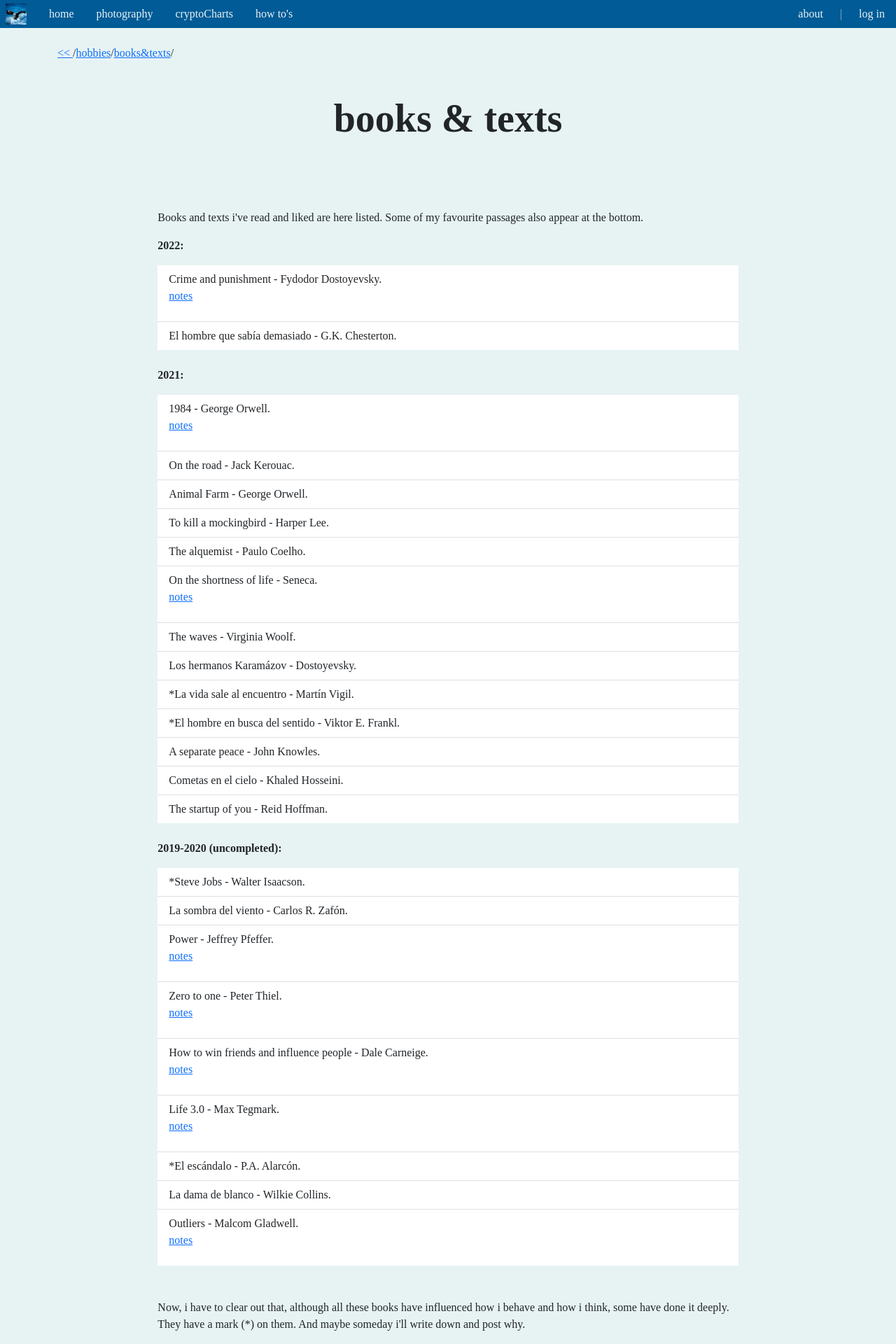
After one commit to Alvarusky/Alvarusky, a PHP site: a page that uses hobbies/books&texts/index.php in a window 1280 px wide. The commit adds this page. Shown: the top 1920 px of the page at 70% size. Run offline with PHP 8.4, Linux system fonts and the light colour scheme.

Commit message:
create hobbies, books&texts. Add photos

```diff
--- /dev/null
+++ b/hobbies/books&texts/index.php
@@ -0,0 +1,146 @@
+<?php
+  include('../../nav.html');
+?>
+<!DOCTYPE html>
+<html>
+  <head>
+    <title>alvaro de miguel | books & texts</title>
+    <meta name="viewport" content="width=device-width, initial-scale=1, shrink-to-fit=no">
+
+    <!-- Add CSS and fonts -->
+    <link rel= 'stylesheet' href= '/fonts.css'>
+    <link rel = 'stylesheet' href = '/home.css'>
+    <link href="https://cdn.jsdelivr.net/npm/bootstrap@5.1.0/dist/css/bootstrap.min.css" rel="stylesheet" integrity="sha384-KyZXEAg3QhqLMpG8r+8fhAXLRk2vvoC2f3B09zVXn8CA5QIVfZOJ3BCsw2P0p/We" crossorigin="anonymous">
+  </head>
+  <body>
+
+    <!-- Main content -->
+    <div class='container mt-4'><a href='../../'> << </a>/<a href='../'>hobbies</a>/<a href='./'>books&texts</a>/</div>
+    <div class='container-fluid mt-5'>
+      <h1 class='display-4 text-center fw-bold mb-5'>books & texts</h1>
+    </div>
+
+    <div class= 'container-fluid'>
+      <div class= 'row justify-content-center pt-5'>
+        <div class= 'col-8'>
+            <p> Books and texts i've read and liked are here listed.
+                Some of my favourite passages also appear at the bottom.
+            </p>
+            <p class='fw-bold'> 2022: </p>
+            <ul class='list-group list-group-flush'>
+                <li class='list-group-item'> Crime and punishment - Fydodor Dostoyevsky. <p><a href='notes/'>notes</p></a> </li>
+                <li class='list-group-item'> El hombre que sabía demasiado - G.K. Chesterton. </li>
+
+            </ul>
+            <br />
+            <p class='fw-bold'> 2021: </p>
+            <ul class= 'list-group list-group-flush'>
+                <li class='list-group-item'>1984 - George Orwell. <p><a href='notes/'>notes</p></a></li>
+                <li class='list-group-item'>On the road - Jack Kerouac.</li>
+                <li class='list-group-item'>Animal Farm - George Orwell.</li>
+                <li class='list-group-item'>To kill a mockingbird - Harper Lee.</li>
+                <li class='list-group-item'>The alquemist - Paulo Coelho.</li>
+                <li class='list-group-item'>On the shortness of life - Seneca. <p><a href='notes/'>notes</p></a></li>
+                <li class='list-group-item'>The waves - Virginia Woolf.</li>
+                <li class='list-group-item'>Los hermanos Karamázov - Dostoyevsky.</li>
+                <li class='list-group-item'>*La vida sale al encuentro - Martín Vigil.</li>
+                <li class='list-group-item'>*El hombre en busca del sentido - Viktor E. Frankl.</li>
+                <li class='list-group-item'>A separate peace - John Knowles.</li>
+                <li class='list-group-item'>Cometas en el cielo - Khaled Hosseini.</li>
+                <li class='list-group-item'>The startup of you - Reid Hoffman.</li>
+            </ul>
+            <br />
+            <p class= 'fw-bold'> 2019-2020 (uncompleted): </p>
+            <ul class='list-group list-group-flush'>
+                <li class='list-group-item'>*Steve Jobs - Walter Isaacson.</li>
+                <li class='list-group-item'>La sombra del viento - Carlos R. Zafón.</li>
+                <li class='list-group-item'>Power - Jeffrey Pfeffer. <p><a href='notes/'>notes</p></a></li>
+                <li class='list-group-item'>Zero to one - Peter Thiel. <p><a href='notes/'>notes</p></a></li>
+                <li class='list-group-item'>How to win friends and influence people - Dale Carneige. <p><a href='notes/'>notes</p></a></li>
+                <li class='list-group-item'>Life 3.0 - Max Tegmark. <p><a href='notes/'>notes</p></a></li>
+                <li class='list-group-item'>*El escándalo - P.A. Alarcón.</li>
+                <li class='list-group-item'>La dama de blanco - Wilkie Collins.</li>
+                <li class='list-group-item'>Outliers - Malcom Gladwell. <p><a href='notes'>notes</p></a></li>
+            </ul>
+            <br />
+            <p class='mt-4'> Now, i have to clear out that, although all these books have influenced how i behave and how
+                i think, some have done it deeply. They have a mark (*) on them. And maybe someday i'll write
+                down and post why.
+            </p>
+        </div>
+      </div>
+    </div>
+
+    <div class='container-fluid mt-5'>
+      <h1 class='display-4 text-center fw-bold mb-4'>passages</h1>
+    </div>
+
+    <div class= 'container-fluid'>
+      <div class= 'row justify-content-center pt-5'>
+        <div class= 'col-8'>
+
+
+            <figure class="figure">
+                <img src="/images/quotes/checa.jpg" class="figure-img img-fluid rounded">
+                <figcaption class="figure-caption">Chema Molina in <cite title="Source Title">La amiga de las nubes, Un belén como otro cualquiera.</figcaption>
+            </figure>
+
+            <div class= 'row mb-3'>
+                <div class= 'col-6'>
+                    <div class= 'card '>
+                        <div class='card-body'>
+                            <p> Como he dicho, Queca sabe escuchar y además consigue -quizá sin proponérselo- que el alumno
+                                crezca en conocimiento propio. Recuerdo una frase que me dijo un día y que me dejó completa
+                                mente noqueado: "nadie da lo que no tiene y, si tú no 'te tienes a ti mismo' no podrás darte
+                                a los demás". Me quedó bien claro que el autoconocimiento nos permite abrirnos a los demás para
+                                quererlos. Y, en esto, ella siempre ha ido por delante predicando con su ejemplo. </p>
+                                <br />
+                            <footer class="blockquote-footer">Chema Molina in <cite title="Source Title">La amiga de las nubes, Un belén como otro cualquiera.</cite></footer>
+                        </div>
+                    </div>
+                </div>
+
+                <div class= 'col-6'>
+                    <div class= 'card'>
+                        <div class='card-body'>
+                            <p> Señor, cuando tenga hambre, dame alguien que necesite comida. Cuando sufra, dame alguien que
+                                necesite consuelo. Cuando mi Cruz parezca pesada, déjame compartir la Cruz de otro. Cuando
+                                no tenga tiempo, dame alguien que precise de mis minutos. Cuando sienta necesidad de que cuiden
+                                de mi, dame alguien a quien pueda atender. Cuando piense en mI misma, vuelve mi atención hacia
+                                otra persona.</p>
+                            <br />
+                            <footer class="blockquote-footer">Santa Teresa de Calcuta.</footer>
+                        </div>
+                    </div>
+                </div>
+            </div>
+
+            <figure class="figure">
+                <img src="/images/quotes/meetings_with_strangers.jpg" class="figure-img img-fluid rounded">
+                <figcaption class="figure-caption">Dostoyevsky, <cite title="Source Title">Crime and punishment.</cite></figcaption>
+            </figure>
+
+            <div class= 'row mb-3'>
+                <div class= 'col-6'>
+                    <figure class="figure">
+                        <img src="/images/quotes/leibniz1.jpg" class="figure-img img-fluid rounded">
+                        <figcaption class="figure-caption">Leibniz, <cite title="Source Title">Las Narices de los filósofos.</cite></figcaption>
+                    </figure>
+                </div>
+
+                <div class= 'col-6'>
+                    <figure class="figure">
+                        <img src="/images/quotes/leibniz2.jpg" class="figure-img img-fluid rounded">
+                        <figcaption class="figure-caption">Leibniz, <cite title="Source Title">Las Narices de los filósofos.</cite></figcaption>
+                    </figure>
+                </div>
+            </div>
+
+        </div>
+      </div>
+    </div>
+
+    <div class='container my-4'><a href='../../'> << </a>/<a href='../'>hobbies</a>/<a href='./'>books&texts</a>/</div>
+
+  </body>
+</html>
--- /dev/null
+++ b/hobbies/books&texts/notes/index.php
@@ -0,0 +1,6 @@
+<?php
+    header('Location: /hobbies/books&texts/');
+
+//  or die()
+    exit();
+?>
--- a/index.php
+++ b/index.php
@@ -55,7 +55,7 @@
 
 
           <div class='d-flex justify-content-around mt-5'>
-            <a href='/hobbies'>go to hobbies</a>
+            <a href='/hobbies'>go to hobbies index</a>
             <a href='/how-to'>go to how to's</a>
           </div>
         </div>
```
Also changed, not shown: hobbies/index.php (+71 -1 lines), hobbies/photography/index.php (+15 -1 lines), images/admfotos/backpack_traveller.JPG, images/admfotos/was_it_the_sky.jpg (added), images/admfotos/your_home.JPG (added), images/blockchain&crypto.png (added), images/logo.jpg (added), images/quotes/checa.jpg (added), images/quotes/leibniz2.jpg (added), images/quotes/meetings_with_strangers.JPG (added), 1 other file.
